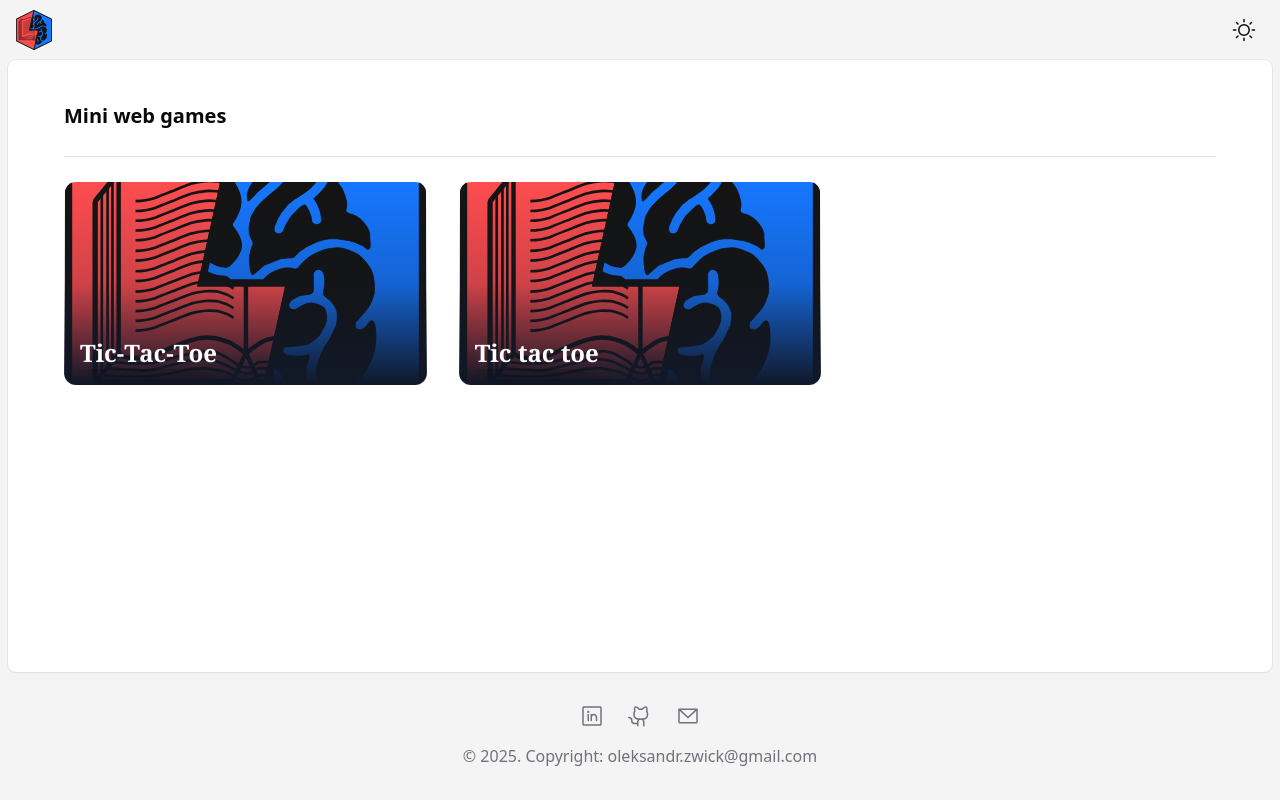
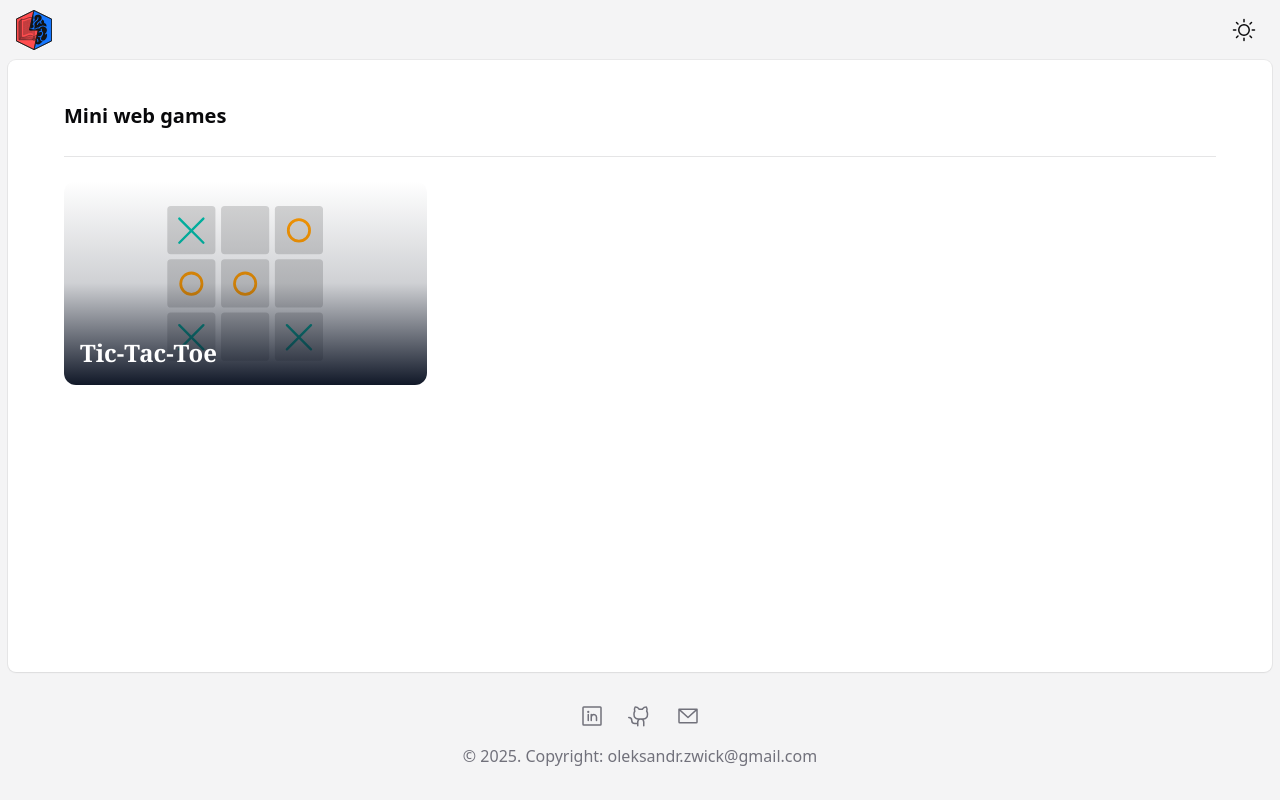
Before and after one commit to OleksandrTsvik/mini-web-games, a Next.js app: page / in a window 1280 px wide. Built offline with nearby package versions, Linux system fonts and the light colour scheme.

Commit message:
feat(home): tic-tac-toe card

```diff
--- a/src/app/_components/games/game.card.tsx
+++ b/src/app/_components/games/game.card.tsx
@@ -23,7 +23,7 @@ export default function GameCard({ href, src, title }: Props) {
       </div>
       <div className="absolute inset-0 bg-gradient-to-t from-gray-900 via-gray-900/20"></div>
       <div className="absolute bottom-0 z-20 m-0 pb-4 ps-4 transition duration-300 ease-in-out group-hover:-translate-y-1 group-hover:translate-x-3 group-hover:scale-110">
-        <h3 className="font-serif text-2xl font-bold text-white shadow-xl">{title}</h3>
+        <h3 className="font-serif text-2xl font-bold text-white">{title}</h3>
       </div>
     </Link>
   );
--- a/src/app/_components/games/games.tsx
+++ b/src/app/_components/games/games.tsx
@@ -2,11 +2,11 @@ import { ROUTING } from '@/app/routing';
 
 import GameCard from './game.card';
 
-import logo from '@/assets/logo.svg';
+import ticTacToe from '@/assets/games/tic-tac-toe.svg';
 
 const GAME_LIST = [
-  { title: 'Tic-Tac-Toe', href: ROUTING.TIC_TAC_TOE, src: logo },
-  { title: 'Tic tac toe', href: '/tic-tac-toe', src: logo },
+  { title: 'Tic-Tac-Toe', href: ROUTING.TIC_TAC_TOE, src: ticTacToe },
+  // { title: 'Tic tac toe', href: '/tic-tac-toe', src: logo },
 ];
 
 export default function Games() {
```
Also changed, not shown: src/assets/games/tic-tac-toe.svg (added).
